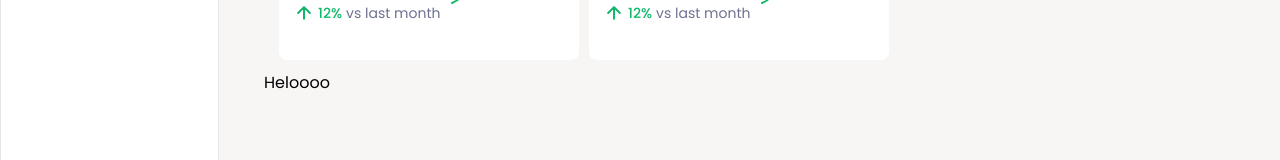
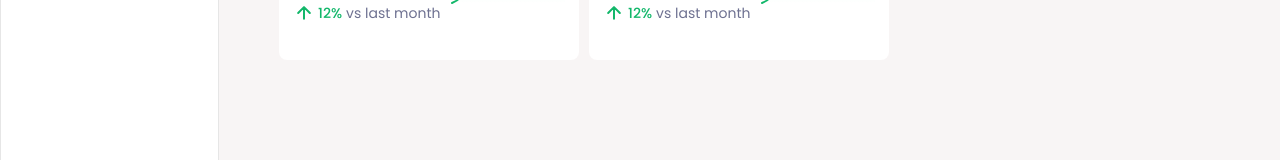
Before and after one commit to eunicegigijacob/ajo-personal-, a React (Vite) app in the folder Frontend/: page /home in a window 1280 px wide. Shown: the part 277-437 px from the top of the page. Built offline with nearby package versions, Linux system fonts and the light colour scheme; the HTML template or start-up script is replaced by a standard one.

Commit message:
import components from recharts library to create bar chart

```diff
--- a/Frontend/src/Components/Home/Barchart.jsx
+++ b/Frontend/src/Components/Home/Barchart.jsx
@@ -1,9 +1,34 @@
 import styles from '../../styles/Barchart.module.css';
+
+import {
+  ResponsiveContainer,
+  BarChart,
+  Bar,
+  XAxis,
+  Tooltip,
+  CartesianGrid,
+  Legend,
+  YAxis,
+} from 'recharts';
+import { SavingsData } from '../../assets/Dummy data/Data.js';
 
 const Barchart = () => {
   return (
-    <div className="barchart">
-      <p>Heloooo</p>
+    <div className={styles.barchart}>
+      <div className={styles.barchartwrapper}>
+        <ResponsiveContainer width="100%">
+          <BarChart
+            data={SavingsData}
+            margin={{ top: 10, left: 20, right: 20, bottom: 10 }}
+          >
+            {/* <CartesianGrid strokeDasharray="3 3" /> */}
+            <XAxis dataKey="Month" stroke="#2A5C99" />
+            <YAxis />
+            <Tooltip />
+            <Bar dataKey="Amount" stroke="#2A5C99" fill="#2A5C99" />
+          </BarChart>
+        </ResponsiveContainer>
+      </div>
     </div>
   );
 };
```
